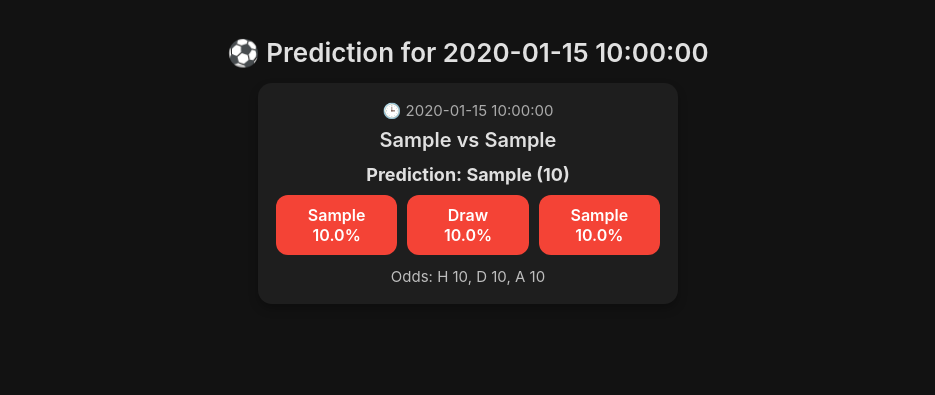
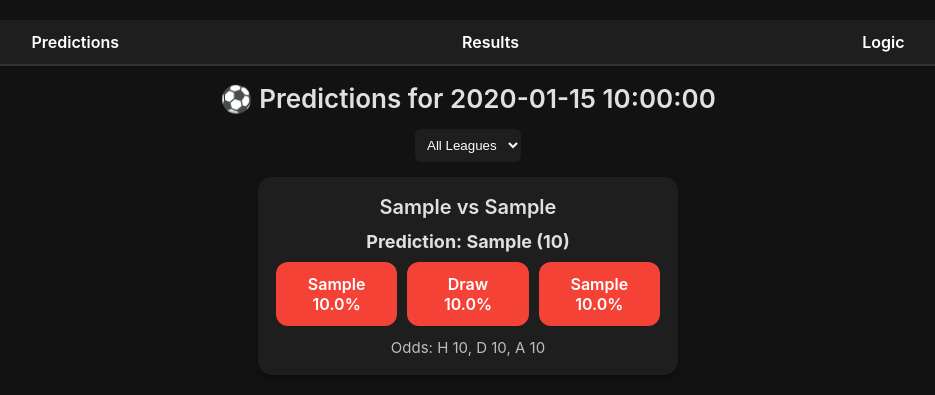
Before and after one commit to LinusPiorkowsky/BetAI, a Flask app: template templates/index.html in a window 1280 px wide. Shown: the top 395 px of the page, without its empty margins (172-1107 px from the left). Run offline with Flask 3, Linux system fonts and the light colour scheme; the template is opened without the code that fills it: most values are stand-ins (such as "Sample title", 1, 10 or a date in 2020).

Commit message:
Added League Filter

```diff
--- a/app.py
+++ b/app.py
@@ -4,11 +4,18 @@ from flask import Flask, render_template
 
 app = Flask(__name__)
 
-# Verzeichnis der Predictions
 PREDICTION_DIR = "data/predictions"
 
+LEAGUE_NAMES = {
+    "E0": "Premier League",
+    "D1": "Bundesliga",
+    "F1": "Ligue 1",
+    "I1": "Serie A",
+    "SP1": "La Liga"
+}
+
 def get_latest_prediction():
-    """Findet die neueste Prediction-Datei und lädt sie als DataFrame."""
+    """Find the latest prediction file and load it."""
     prediction_files = sorted(
         [f for f in os.listdir(PREDICTION_DIR) if f.startswith("prediction") and f.endswith(".csv")],
         key=lambda x: int(x.replace("prediction", "").replace(".csv", ""))
@@ -23,16 +30,17 @@ def get_latest_prediction():
 
 @app.route("/")
 def index():
-    """Zeigt die neueste Prediction."""
+    """Display the latest prediction."""
     df = get_latest_prediction()
     if df is None or df.empty:
-        return render_template("index.html", predictions=None)
+        return render_template("index.html", predictions=None, leagues=[], leagues_dict=LEAGUE_NAMES)
 
-    # Sortiere nach Wahrscheinlichkeit eines Sieges (egal welches)
     df["Max_Prob"] = df[["Prob_HomeWin", "Prob_Draw", "Prob_AwayWin"]].max(axis=1)
     df = df.sort_values(by="Max_Prob", ascending=False)
 
-    return render_template("index.html", predictions=df.to_dict(orient="records"))
+    leagues = df["Div"].unique().tolist()
+
+    return render_template("index.html", predictions=df.to_dict(orient="records"), leagues=leagues, leagues_dict=LEAGUE_NAMES)
 
 if __name__ == "__main__":
     app.run(debug=True, host="0.0.0.0", port=5000)
--- a/templates/index.html
+++ b/templates/index.html
@@ -17,6 +17,19 @@
             font-size: 26px;
             font-weight: 600;
             margin-bottom: 15px;
+        }
+        .navbar {
+            background: #1e1e1e;
+            padding: 12px;
+            display: flex;
+            justify-content: space-around;
+            border-bottom: 2px solid #333;
+        }
+        .navbar a {
+            color: #fff;
+            text-decoration: none;
+            font-size: 16px;
+            font-weight: 600;
         }
         .container {
             max-width: 420px;
@@ -47,7 +60,7 @@
         }
         .prob {
             font-size: 16px;
-            padding: 10px 18px; /* Bigger probability boxes */
+            padding: 12px 20px;
             border-radius: 12px;
             font-weight: 600;
             color: #fff;
@@ -59,20 +72,57 @@
             font-size: 15px;
             color: #bdbdbd;
         }
-        .time {
-            font-size: 15px;
-            color: #aaa;
-            margin-bottom: 8px;
+        .filters {
+            margin-bottom: 15px;
+        }
+        select {
+            background: #1e1e1e;
+            color: #fff;
+            padding: 8px;
+            border: none;
+            border-radius: 6px;
         }
     </style>
+    <script>
+        function filterMatches() {
+            var league = document.getElementById("leagueFilter").value;
+            var matches = document.getElementsByClassName("match-card");
+
+            for (var i = 0; i < matches.length; i++) {
+                var match = matches[i];
+                var matchLeague = match.getAttribute("data-league");
+
+                if (league === "all" || matchLeague === league) {
+                    match.style.display = "block";
+                } else {
+                    match.style.display = "none";
+                }
+            }
+        }
+    </script>
 </head>
 <body>
+    <div class="navbar">
+        <a href="/">Predictions</a>
+        <a href="/results">Results</a>
+        <a href="/logic">Logic</a>
+    </div>
+
     {% if predictions %}
-        <h1>⚽ Prediction for {{ predictions[0].Date }}</h1>
+        <h1>⚽ Predictions for {{ predictions[0].Date }}</h1>
+
+        <div class="filters">
+            <select id="leagueFilter" onchange="filterMatches()">
+                <option value="all">All Leagues</option>
+                {% for league in leagues %}
+                <option value="{{ league }}">{{ leagues_dict[league] }}</option>
+                {% endfor %}
+            </select>
+        </div>
+
         <div class="container">
             {% for match in predictions %}
-            <div class="match-card">
-                <div class="time">🕒 {{ match.Time }}</div>
+            <div class="match-card" data-league="{{ match.Div }}">
                 <div class="match-teams">{{ match.HomeTeam.capitalize() }} vs {{ match.AwayTeam.capitalize() }}</div>
 
                 <div class="prediction">
```
